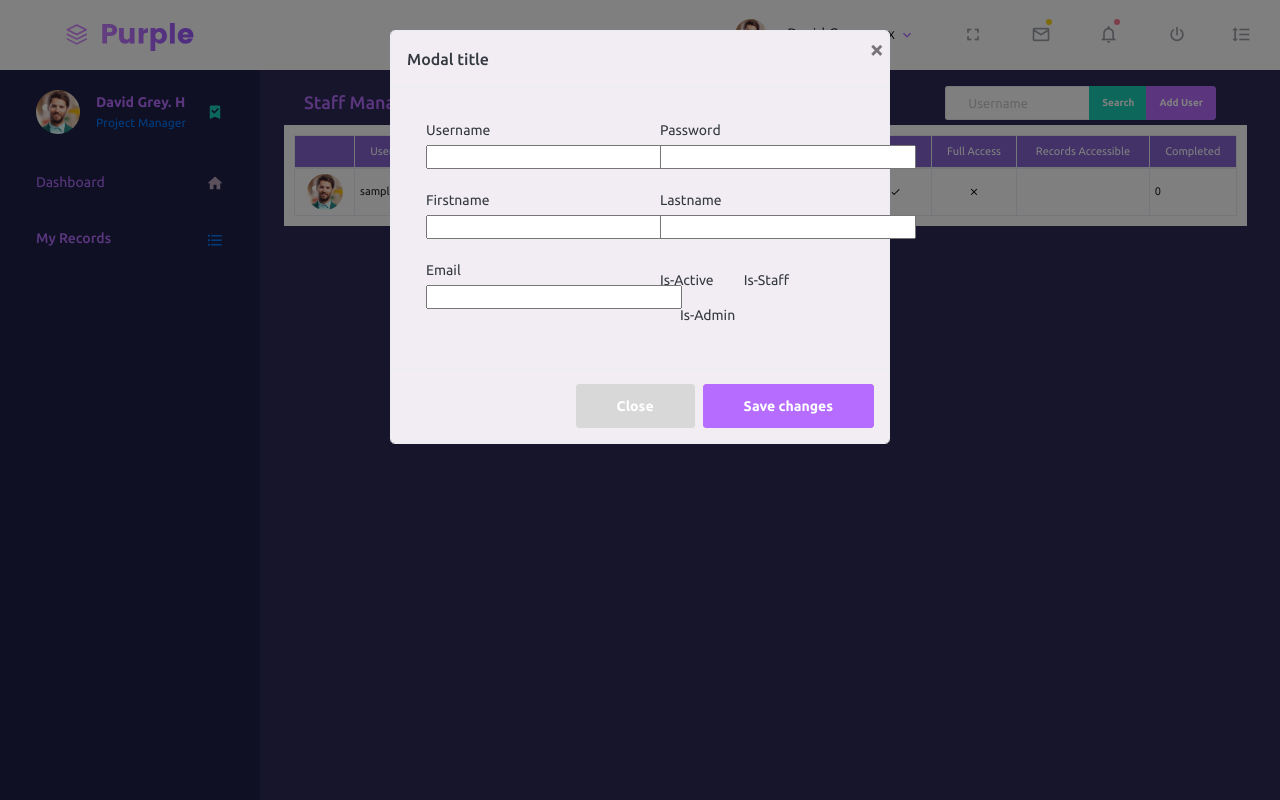
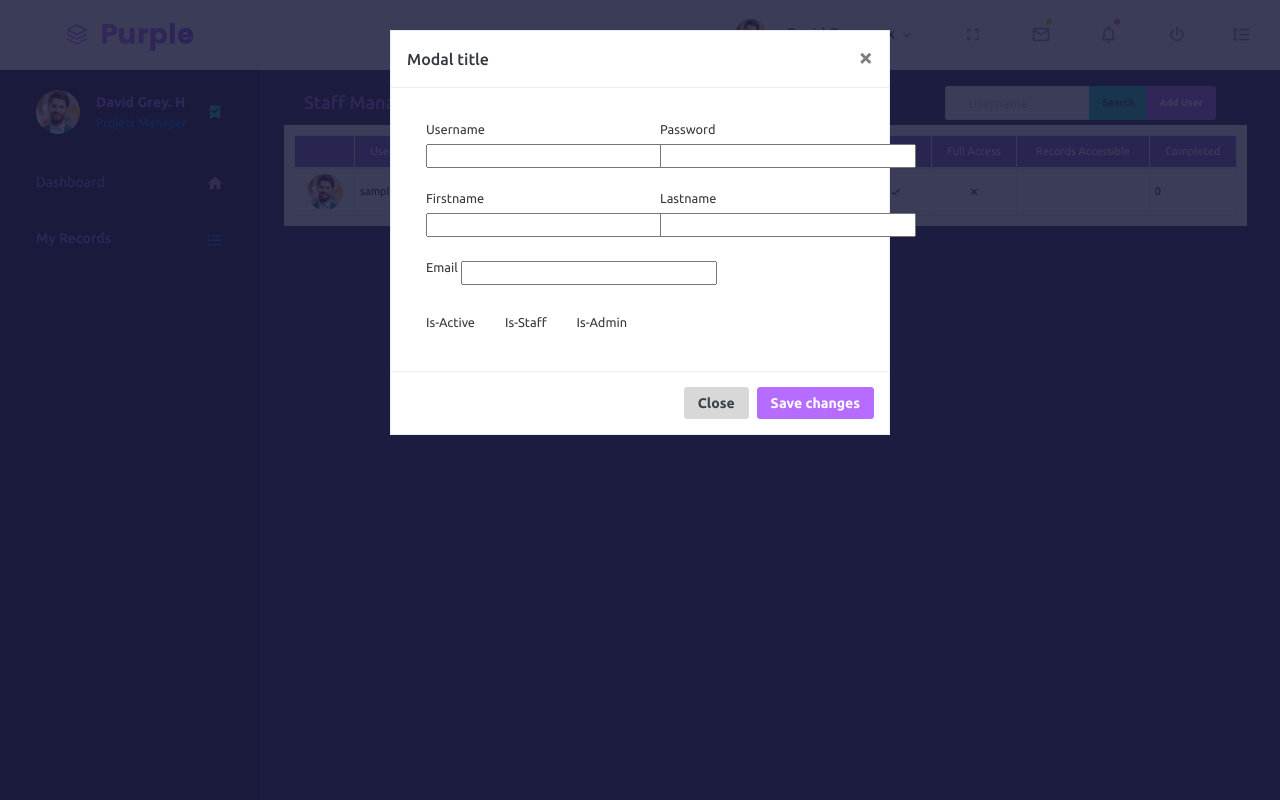
Before and after one commit to lawrence-gandhar/data_security_project, a Django app: template app/templates/app/staff_management/index.html in a window 1280 px wide, after a click on "Add User". Run offline with Django 3.2, Linux system fonts and the light colour scheme; the template is opened without the code that fills it: values that come from a table or form of the project are taken from there, others are empty; tables that the repository leaves empty hold one stand-in row (values such as "Sample post"); form fields are guessed from the names that the template uses; parts of the project's set-up code (start-up, migrations or seed data) failed here and were passed over; some libraries are stand-ins or nearby versions.

Commit message:
modified

```diff
--- a/app/templates/app/base/base.html
+++ b/app/templates/app/base/base.html
@@ -44,6 +44,15 @@
 
   .table th, .table td {font-size:11px; padding:5px;}
   thead{background-color:#8564d0; color:#FFFFFF}
+
+  .modal{background:rgb(30, 32, 72, 0.7)	; }
+  .modal-content{background:#FFFFFF !important; border-radius: 0px;}
+
+  .modal-body label{font-size: 80%;}
+
+  .btn-success, .btn-default, .btn-secondary{color:#3a424a !important}
+  .btn-primary{ color: #FFFFFF !important}
+
   </style>
 
 
--- a/app/templates/app/staff_management/index.html
+++ b/app/templates/app/staff_management/index.html
@@ -80,7 +80,7 @@
         <div class="modal-content">
             <div class="modal-header">
                 <h5 class="modal-title" id="exampleModalLabel">Modal title</h5>
-                <button type="button" class="close" data-dismiss="modal" aria-label="Close">
+                <button type="button" class="close" data-dismiss="modal" aria-label="Close" style="margin-top: -17px;margin-right:-15px;">
                 <span aria-hidden="true">&times;</span>
                 </button>
             </div>
@@ -93,13 +93,13 @@
                             <div class="col-6">
                                 <div class="form-group">
                                 <label for="id_username">Username</label>
-                                            {{form.username}}
+                                {{staff_form.username}}
                                 </div>
                             </div>
                             <div class="col-6">
                                 <div class="form-group">
                                 <label for="id_password">Password</label>
-                                            {{form.password}}
+                                {{staff_form.password}}
                                 </div>
                             </div>
                         </div>
@@ -107,48 +107,46 @@
                             <div class="col-6">
                                 <div class="form-group">
                                 <label for="id_username">Firstname</label>
-                                            {{form.first_name}}
+                                {{staff_form.first_name}}
                                 </div>
                             </div>
                             <div class="col-6">
                                 <div class="form-group">
                                 <label for="id_password">Lastname</label>
-                                            {{form.last_name}}
+                                {{staff_form.last_name}}
                                 </div>
                             </div>
                         </div>
                         <div class="row">
-                                    <div class="col-6">
+                            <div class="col-12">
                                 <div class="form-group">
                                 <label for="id_username">Email</label>
-                                            {{form.email}}
+                                {{staff_form.email}}
                                 </div>
                             </div>
-                                    <div class="col-6 form-inline">
+                        </div>
+                        <div class="row">
+                            <div class="col-12 form-inline">
                                 <div class="form-group">
                                     <label for="id_is_active" style="margin-right:10px; margin-top:7px">Is-Active</label>
-                                            {{form.is_active}}
+                                    {{staff_form.is_active}}
                                 </div>
                                 <div class="form-group" style="margin-left:20px;">
                                     <label for="id_is_staff" style="margin-right:10px; margin-top:7px">Is-Staff</label>
-                                            {{form.is_staff}}
+                                    {{staff_form.is_staff}}
                                 </div>
                                 <div class="form-group" style="margin-left:20px;">
                                     <label for="id_is_superuser" style="margin-right:10px; margin-top:7px">Is-Admin</label>
-                                            {{form.is_superuser}}
+                                    {{staff_form.is_superuser}}
                                 </div>
                             </div>
                         </div>
                     </form>
                 </div>
-
-
-
-
             </div>
             <div class="modal-footer">
-                <button type="button" class="btn btn-secondary" data-dismiss="modal">Close</button>
-                <button type="button" class="btn btn-primary">Save changes</button>
+                <button type="button" class="btn btn-secondary btn-sm" data-dismiss="modal">Close</button>
+                <button type="button" class="btn btn-primary btn-sm">Save changes</button>
             </div>
         </div>
     </div>
```
Lines whose indentation alone changed are shown as unchanged.
